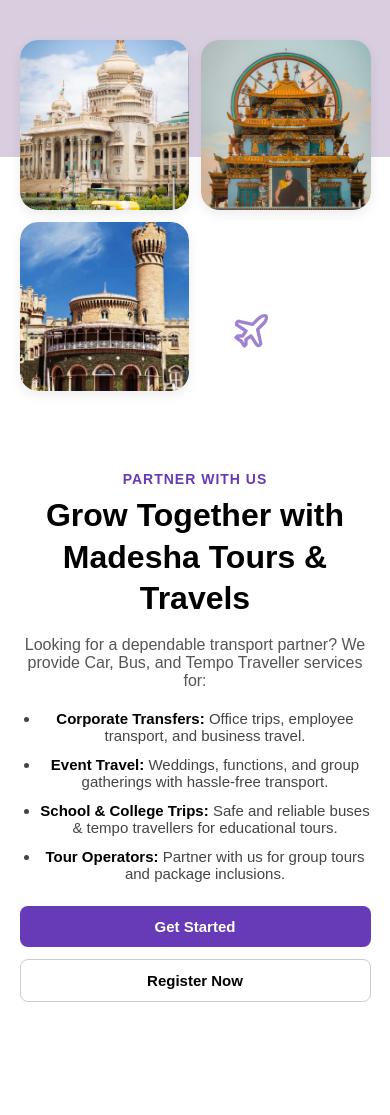
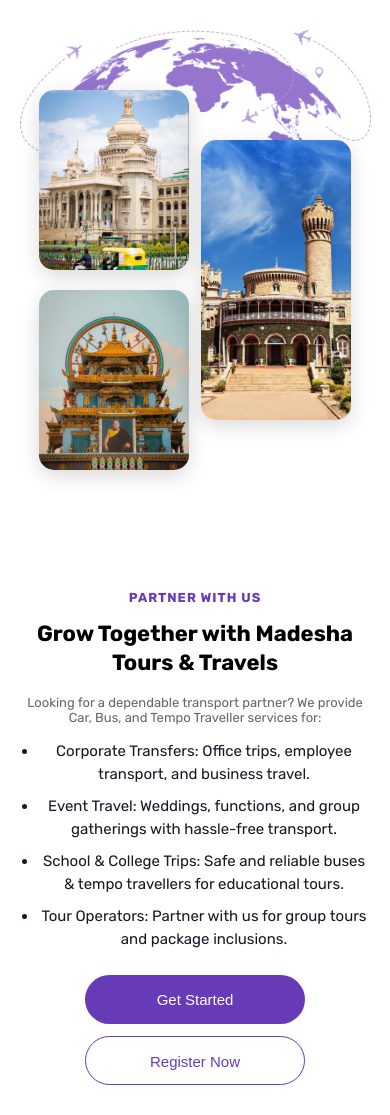
Before and after one commit to IT-Alliance-Tech/MadeshaTravels, a Next.js app: page /partner in a window 390 px wide. Before the commit the page ends 1042 px from the top, so only its background shows below. Built offline with nearby package versions, Linux system fonts and the light colour scheme.

Commit message:
updates on partner page

```diff
--- a/src/Styles/aboutus/BlogDetails.module.css
+++ b/src/Styles/aboutus/BlogDetails.module.css
@@ -3,20 +3,22 @@
   align-items: center;
   justify-content: center;
   padding: 40px;
-  gap: 40px;
+  gap: 32px;
   font-family: Arial, sans-serif;
+  width: 100%;
 }
 
 .imageWrapper {
-  flex: 1;
+  flex-shrink: 0;
   border-radius: 16px;
   overflow: hidden;
   display: flex;
   justify-content: center;
+  align-items: center;
 }
 
 .image {
-  width: 550px;   /* Desktop size */
+  width: 550px;
   height: 500px;
   object-fit: cover;
   border-radius: 16px;
@@ -24,96 +26,161 @@
 
 .content {
   flex: 1;
-  max-width: 500px;
+  max-width: 550px;
+
+  /* ✅ move content slightly down to align with image */
+  margin-top: 20px;
 }
 
 .blogTag {
-  color: #a855f7; /* Purple */
+  color: #a855f7;
   font-weight: bold;
   text-transform: uppercase;
-  font-size: 14px;
+  font-size: clamp(12px, 1.5vw, 14px);
   margin-bottom: 10px;
+
+  margin-left: 20px; /* shift right */
 }
 
 .heading {
-  font-size: 28px;
+  font-size: clamp(20px, 3vw, 28px);
   font-weight: bold;
   line-height: 1.3;
   margin-bottom: 20px;
+
+  margin-left: 20px; /* shift right */
 }
 
 .description {
-  font-size: 15px;
+  font-size: clamp(13px, 2vw, 15px);
   color: #444;
   margin-bottom: 15px;
+
+  margin-left: 20px; /* align with heading */
 }
 
 .list {
   list-style: none;
-  padding: 0;
+  padding-left: 40px;
   margin: 0 0 20px 0;
 }
 
 .list li {
-  font-size: 15px;
-  margin-bottom: 10px;
+  font-size: clamp(13px, 2vw, 15px);
+  margin-bottom: 14px;
   color: #333;
+  text-align: left;
+  line-height: 1.6;
+
+  text-indent: -15px;
+  padding-left: 15px;
 }
 
+/* ✅ Buttons */
 .buttons {
   display: flex;
   gap: 15px;
   flex-wrap: wrap;
+  margin-top: 15px;
+
+  margin-left: 20px; /* shift buttons right */
 }
 
 .getStarted {
-  background-color: #7e22ce;
+  background-color: #6738b7;
   color: white;
-  padding: 10px 20px;
-  border-radius: 8px;
+  width: 146px;
+  height: 49px;
+  border-radius: 100px;
   border: none;
   font-weight: bold;
   cursor: pointer;
-  flex: 1;
+  transition: all 0.3s ease;
+  padding: 16px 32px;
+  display: flex;
+  align-items: center;
+  justify-content: center;
+  gap: 8px;
+}
+
+.getStarted:hover,
+.getStarted:focus {
+  background-color: #542d92;
 }
 
 .register {
   background-color: white;
+  color: #333;
+  width: 157px;
+  height: 49px;
+  border-radius: 100px;
   border: 1px solid #ccc;
-  padding: 10px 20px;
-  border-radius: 8px;
   font-weight: bold;
   cursor: pointer;
-  flex: 1;
+  transition: all 0.3s ease;
+  padding: 16px 32px;
+  display: flex;
+  align-items: center;
+  justify-content: center;
+  gap: 8px;
+}
+
+.register:hover,
+.register:focus {
+  border-color: #6738b7;
+  color: #6738b7;
+}
+
+/* ✅ Navigation Arrows */
+.navigation {
+  display: flex;
+  justify-content: flex-end;
+  gap: 12px;
+  margin-top: 20px;
+}
+
+.navWhite,
+.navBlue {
+  width: 45px;
+  height: 45px;
+  border-radius: 50%;
+  border: none;
+  font-size: 18px;
+  cursor: pointer;
+}
+
+.navWhite {
+  background-color: #fff;
+  border: 1px solid #ccc;
+  color: #333;
+}
+
+.navBlue {
+  background-color: #6738b7;
+  color: #fff;
 }
 
 /* ------------------- */
 /* Responsive Styling  */
 /* ------------------- */
 
-/* Tablets */
 @media (max-width: 1024px) {
   .container {
     padding: 20px;
     gap: 20px;
   }
 
-  .heading {
-    font-size: 24px;
-  }
-
-  .description,
-  .list li {
-    font-size: 14px;
-  }
-
   .image {
     width: 450px;
     height: 400px;
   }
+
+  .content {
+    max-width: 100%;
+    margin-top: 15px; /* adjust smaller screens */
+  }
 }
 
-/* ✅ Mobile View (your screenshot style) */
 @media (max-width: 768px) {
   .container {
     flex-direction: column;
@@ -130,46 +197,48 @@
     width: 100%;
     max-width: 100%;
     height: auto;
-    border-radius: 16px;
   }
 
   .content {
     max-width: 100%;
-  }
-
-  .heading {
-    font-size: 22px;
-    margin-bottom: 15px;
+    margin-top: 10px; /* adjust for mobile */
   }
 
   .description,
   .list li {
-    font-size: 14px;
     text-align: left;
   }
 
   .buttons {
-    flex-direction: column;  /* stack vertically */
+    flex-direction: column;
     gap: 12px;
+    margin-left: 0; /* reset shift on mobile */
   }
 
   .getStarted,
   .register {
     width: 100%;
-    padding: 12px;
     font-size: 15px;
+  }
+
+  .navigation {
+    justify-content: center;
+  }
+
+  .blogTag,
+  .heading,
+  .description {
+    margin-left: 0; /* reset shift on mobile */
   }
 }
 
-/* Small Mobile */
 @media (max-width: 480px) {
-  .heading {
-    font-size: 20px;
+  .container {
+    padding: 12px;
   }
 
-  .description,
-  .list li {
-    font-size: 13px;
+  .heading {
+    margin-bottom: 15px;
   }
 
   .getStarted,
--- a/src/Styles/aboutus/PartnerSection.module.css
+++ b/src/Styles/aboutus/PartnerSection.module.css
@@ -1,251 +1,232 @@
-.partnerSection {
+.hero {
   display: flex;
+  align-items: center;
   justify-content: space-between;
-  align-items: center;
   padding: 60px 8%;
-  font-family: "Arial", sans-serif;
+  gap: 40px;
+  flex-wrap: wrap;
   position: relative;
-  gap: 40px;
-  overflow: hidden;
 }
 
-/* LEFT CONTENT */
-.textContent {
+.left {
   flex: 1;
-  max-width: 550px;
+  width: 45%;
   z-index: 2;
-  margin-top: 40px; /* moved content slightly down */
 }
 
-.smallHeading {
-  font-size: 14px;
-  font-weight: 700;
-  color: #673ab7;
+.subHeading {
+  color: #673ab7 !important; /* exact color */
+  font-size: 13px;
+  font-weight: 600;
   text-transform: uppercase;
   letter-spacing: 1px;
-  margin-bottom: 8px;
+  margin-bottom: 12px;
 }
 
-.mainHeading {
+.left h1 {
+  font-family: "Rubik", sans-serif;
   font-size: 32px;
   font-weight: 700;
-  margin-bottom: 16px;
-  color: #000;
-  line-height: 1.3;
-}
-
-.description {
-  font-size: 16px;
-  color: #555;
-  margin-bottom: 20px;
-}
-
-.list {
-  margin-bottom: 24px;
-  padding-left: 20px;
-}
-
-.list li {
-  margin-bottom: 12px;
-  font-size: 15px;
-  color: #444;
-}
-
-.list strong {
+  line-height: 130%;
+  margin-bottom: 18px;
   color: #000;
 }
 
-/* BUTTONS */
+.left p {
+  font-size: 15px;
+  color: #666;
+  margin-bottom: 20px;
+  max-width: 480px;
+}
+
+.left ul {
+  margin: 0 0 25px;
+  padding-left: 18px;
+}
+
+.left ul li {
+  font-size: 15px;
+  color: #191825;
+  margin-bottom: 10px;
+  line-height: 1.5;
+  font-weight: 400; /* not bold */
+}
+
 .buttons {
   display: flex;
-  gap: 16px;
+  gap: 15px;
+  flex-wrap: wrap;
 }
 
-.primaryBtn {
+/* Get Started Button */
+.getStarted {
   background: #673ab7;
   color: #fff;
+  width: 146px;
+  height: 49px;
   border: none;
-  padding: 12px 24px;
-  border-radius: 8px;
+  border-radius: 100px;
   font-size: 15px;
   cursor: pointer;
-  font-weight: 600;
-  transition: 0.3s;
+  text-align: center;
+  padding: 16px 32px;
+  gap: 8px;
 }
 
-.primaryBtn:hover {
-  background: #5a2ea6;
+/* Register Now Button */
+.register {
+  background: #fff;
+  color: #673ab7;
+  border: 1px solid #673ab7;
+  width: 157px;
+  height: 49px;
+  border-radius: 100px;
+  font-size: 15px;
+  cursor: pointer;
+  text-align: center;
+  padding: 16px 32px;
+  gap: 8px;
 }
 
-.secondaryBtn {
-  background: #fff;
-  color: #000;
-  border: 1px solid #ccc;
-  padding: 12px 24px;
-  border-radius: 8px;
-  font-size: 15px;
-  cursor: pointer;
-  font-weight: 600;
-  transition: 0.3s;
+/* ========= Right Section ========= */
+.right {
+  flex: 1;
+  display: flex;
+  justify-content: center;
+  position: relative;
+  width: 55%;
 }
 
-.secondaryBtn:hover {
-  border-color: #673ab7;
-  color: #673ab7;
+.imageLayout {
+  background-image: url("../../assets/image/heroBGImage.png");
+  background-size: contain;
+  background-repeat: no-repeat;
+  display: flex;
+  justify-content: center;
+  z-index: 2;
+  width: 100%;
+  gap: 40px;
+  padding: 60px;
 }
 
-/* RIGHT IMAGES */
-.imageGrid {
-  flex: 1;
+.leftCol {
+  display: flex;
+  flex-direction: column;
+  gap: 20px;
   position: relative;
-  display: grid;
-  grid-template-columns: 1fr 1fr;
-  grid-template-rows: auto auto;
-  gap: 20px;
-  justify-items: center;
-  align-items: center;
-  z-index: 2;
 }
 
-/* World Map Background */
-.worldMap {
-  position: absolute;
-  top: -60px;
-  right: -80px;
-  width: 650px;
-  height: auto;
-  z-index: 0;
-  opacity: 0.3; /* stronger visibility */
-  filter: brightness(0) saturate(100%) invert(42%) sepia(20%) saturate(900%) hue-rotate(230deg) brightness(95%) contrast(90%);
-  /* recolored to ash-purple #9575CD */
+.rightCol {
+  display: flex;
+  align-items: center;
+  justify-content: center;
+  position: relative;
 }
 
-/* Airplane Icons */
-.airplane {
-  position: absolute;
-  width: 40px;
-  height: 40px;
-  color: #9575CD; /* ash purple */
-  opacity: 0.9;
-  z-index: 1;
+.imgCard,
+.imgCardTall {
+  border-radius: 15px;
+  overflow: hidden;
+  box-shadow: 0 6px 20px rgba(0, 0, 0, 0.15);
 }
 
-.airplane1 { top: 20px; right: 180px; }
-.airplane2 { bottom: 40px; right: 100px; }
-.airplane3 { top: 100px; left: 50px; }
-
-/* Image Cards */
-.imageWrapper {
-  position: relative;
-  z-index: 2;
-  border-radius: 16px;
-  overflow: hidden;
-  box-shadow: 0px 4px 12px rgba(0, 0, 0, 0.1);
-}
-
-.partnerImage {
-  width: 272px;
-  max-height: 280px;
-  display: block;
-  object-fit: cover;
-  border-radius: 16px;
-}
-
-/* First & Third images: SAME SIZE */
-.imageGrid .imageWrapper:first-child .partnerImage,
-.imageGrid .imageWrapper:last-child .partnerImage {
-  width: 272px;
-  height: 280px;
+.imgCard img,
+.imgCardTall img {
+  width: 100%;
+  height: 100%;
   object-fit: cover;
 }
 
-/* Middle image styling */
-.middleImage {
-  grid-column: 2 / 3;
-  grid-row: 1 / 3;
-  align-self: center;
-  width: 250px;
-  transform: translateX(-5%);
+.leftCol .imgCard:nth-of-type(1) {
+  width: 200px;
+  height: 240px;
 }
 
-.middleImage .partnerImage {
-  height: 400px;
-  width: 100%;
-  object-fit: cover;
-  border-radius: 18px;
+.leftCol .imgCard:nth-of-type(2) {
+  width: 200px;
+  height: 240px;
 }
 
-/* ---------------- MOBILE ---------------- */
-@media (max-width: 768px) {
-  .partnerSection {
-    flex-direction: column-reverse; /* text below, images on top */
-    text-align: center;
-    padding: 40px 5%;
-  }
+.rightCol .imgCardTall {
+  width: 200px;
+  height: 300px;
+}
 
-  .textContent {
-    max-width: 100%;
-    margin-top: 20px;
+/* ========= Responsive ========= */
+@media (max-width: 992px) {
+  .hero {
+    flex-direction: column;
     text-align: center;
   }
 
-  /* Grid like screenshot:
-     row1: [img1][img3]
-     row2: [img2][empty]
-  */
-  .imageGrid {
-    width: 100%;
-    grid-template-columns: repeat(2, 1fr);
-    grid-template-rows: auto auto;
-    grid-template-areas:
-      "img1 img3"
-      "img2 .";
-    gap: 12px;
-    margin-bottom: 20px;
-    justify-items: center;
-    align-items: center;
+  .left h1 {
+    font-size: 26px;
   }
 
-  /* Square thumb cards */
-  .imageWrapper {
-    width: 100% !important;
-    aspect-ratio: 1 / 1;              /* keep perfect square */
-    border-radius: 18px;
-    box-shadow: 0px 4px 12px rgba(0, 0, 0, 0.08);
+  .buttons {
+    justify-content: center;
   }
 
-  .partnerImage {
-    width: 100% !important;
-    height: 100% !important;
-    object-fit: cover;
-    border-radius: inherit;
-    max-height: none;
+  .imageLayout {
+    justify-content: center;
+    gap: 15px;
+  }
+}
+
+@media (max-width: 600px) {
+  .hero {
+    padding: 30px 5%;
+    flex-direction: column;
   }
 
-  /* Place each card in the grid areas */
-  .imageGrid .imageWrapper:not(.middleImage):first-of-type { grid-area: img1; }
-  .imageGrid .middleImage {
-    grid-area: img2;
-    transform: none;
-    width: 100% !important;
+  .right {
+    order: 1;
+    width: 100%;
+    margin-bottom: 20px;
+    display: flex;
+    justify-content: center;
   }
-  .imageGrid .imageWrapper:last-of-type { grid-area: img3; }
 
-  /* Buttons stacked vertically */
-  .buttons {
-    flex-direction: column;
-    gap: 12px;
-    align-items: stretch;
-  }
-  .primaryBtn, .secondaryBtn {
+  .left {
+    order: 2;
+    text-align: center;
     width: 100%;
   }
 
-  /* Map fits top nicely on mobile */
-  .worldMap {
-    top: -40px;
-    right: -30px;
-    width: 120%;
-    opacity: 0.3;
+  .left h1 {
+    font-size: 22px;
+  }
+
+  .left p {
+    font-size: 13px;
+    margin: 0 auto 15px;
+  }
+
+  .buttons {
+    flex-direction: column;
+    align-items: center;
+    gap: 12px;
+  }
+
+  .getStarted,
+  .register {
+    width: 100%;
+    max-width: 220px;
+  }
+
+  .imageLayout {
+    flex-direction: row;
+    gap: 12px;
+  }
+
+  .leftCol .imgCard:nth-of-type(1),
+  .leftCol .imgCard:nth-of-type(2) {
+    width: 150px;
+    height: 180px;
+  }
+
+  .rightCol .imgCardTall {
+    width: 150px;
+    height: 280px;
   }
 }
--- a/src/app/partner/page.js
+++ b/src/app/partner/page.js
@@ -1,79 +1,71 @@
-"use client";
 import Image from "next/image";
-import { Plane } from "lucide-react"; // ✅ airplane icon
 import styles from "../../styles/aboutus/PartnerSection.module.css";
 
-// Import images
-import img1 from "../../assets/image/partner1.png";
-import img2 from "../../assets/image/partner3.png";
-import img3 from "../../assets/image/partner2.png";
-import worldmap from "../../assets/images/map2.png"; // ✅ world map import
+// Images
+import hillImg from "../../assets/image/partner1.png";
+import gatewayImg from "../../assets/image/partner3.png";
+import tajmahalImg from "../../assets/image/partner2.png";
 
 export default function PartnerSection() {
-  const services = [
-    {
-      title: "Corporate Transfers:",
-      desc: "Office trips, employee transport, and business travel.",
-    },
-    {
-      title: "Event Travel:",
-      desc: "Weddings, functions, and group gatherings with hassle-free transport.",
-    },
-    {
-      title: "School & College Trips:",
-      desc: "Safe and reliable buses & tempo travellers for educational tours.",
-    },
-    {
-      title: "Tour Operators:",
-      desc: "Partner with us for group tours and package inclusions.",
-    },
-  ];
-
   return (
-    <section className={styles.partnerSection}>
-      {/* Left Content */}
-      <div className={styles.textContent}>
-        <p className={styles.smallHeading}>PARTNER WITH US</p>
-        <h2 className={styles.mainHeading}>
-          Grow Together with <br /> Madesha Tours & Travels
-        </h2>
-        <p className={styles.description}>
-          Looking for a dependable transport partner? We provide Car, Bus, and Tempo Traveller services for:
+    <section className={styles.hero}>
+      {/* Left Side */}
+      <div className={styles.left}>
+        <p className={styles.subHeading}>Partner With Us</p>
+        <h1>Grow Together with Madesha Tours & Travels</h1>
+        <p>
+          Looking for a dependable transport partner? We provide Car, Bus, and
+          Tempo Traveller services for:
         </p>
 
-        <ul className={styles.list}>
-          {services.map((service, index) => (
-            <li key={index}>
-              <strong>{service.title}</strong> {service.desc}
-            </li>
-          ))}
+        <ul>
+          <li>
+            Corporate Transfers: Office trips, employee transport, and business
+            travel.
+          </li>
+          <li>
+            Event Travel: Weddings, functions, and group gatherings with
+            hassle-free transport.
+          </li>
+          <li>
+            School & College Trips: Safe and reliable buses & tempo travellers
+            for educational tours.
+          </li>
+          <li>
+            Tour Operators: Partner with us for group tours and package
+            inclusions.
+          </li>
         </ul>
 
         <div className={styles.buttons}>
-          <button className={styles.primaryBtn}>Get Started</button>
-          <button className={styles.secondaryBtn}>Register Now</button>
+          <button className={styles.getStarted}>Get Started</button>
+          <button className={styles.register}>Register Now</button>
         </div>
       </div>
 
-      {/* Right Images */}
-      <div className={styles.imageGrid}>
-        {/* World Map */}
-        <Image src={worldmap} alt="World Map" className={styles.worldMap} />
+      {/* Right Side */}
+      <div className={styles.right}>
+        <div className={styles.imageLayout}>
+          {/* Left column */}
+          <div className={styles.leftCol}>
+            <div className={styles.imgCard}>
+              <Image src={hillImg} alt="Hill Station" placeholder="blur" />
+            </div>
+            <div className={styles.imgCard}>
+              <Image src={tajmahalImg} alt="Taj Mahal" placeholder="blur" />
+            </div>
+          </div>
 
-        {/* Airplane Icons */}
-        <Plane className={`${styles.airplane} ${styles.airplane1}`} />
-        <Plane className={`${styles.airplane} ${styles.airplane2}`} />
-        <Plane className={`${styles.airplane} ${styles.airplane3}`} />
-
-        {/* Partner Images */}
-        <div className={styles.imageWrapper}>
-          <Image src={img1} alt="Partner Image 1" className={styles.partnerImage} />
-        </div>
-        <div className={`${styles.imageWrapper} ${styles.middleImage}`}>
-          <Image src={img2} alt="Partner Image 2" className={styles.partnerImage} />
-        </div>
-        <div className={styles.imageWrapper}>
-          <Image src={img3} alt="Partner Image 3" className={styles.partnerImage} />
+          {/* Right column */}
+          <div className={styles.rightCol}>
+            <div className={styles.imgCardTall}>
+              <Image
+                src={gatewayImg}
+                alt="Gateway of India"
+                placeholder="blur"
+              />
+            </div>
+          </div>
         </div>
       </div>
     </section>
--- a/src/components/homepage/HeroSection.js
+++ b/src/components/homepage/HeroSection.js
@@ -74,7 +74,7 @@
         </div>
       </div>
 
-      {/* Bottom-left triangles */}
+      {/* Bottom-left triangles */}{/* Remove this part and add new background image */}
       <div className={styles.decorArrows}>
         <span></span>
         <span></span>
```
Also changed, not shown: src/app/blogDetails/[id]/page.js (+56 -16 lines).
